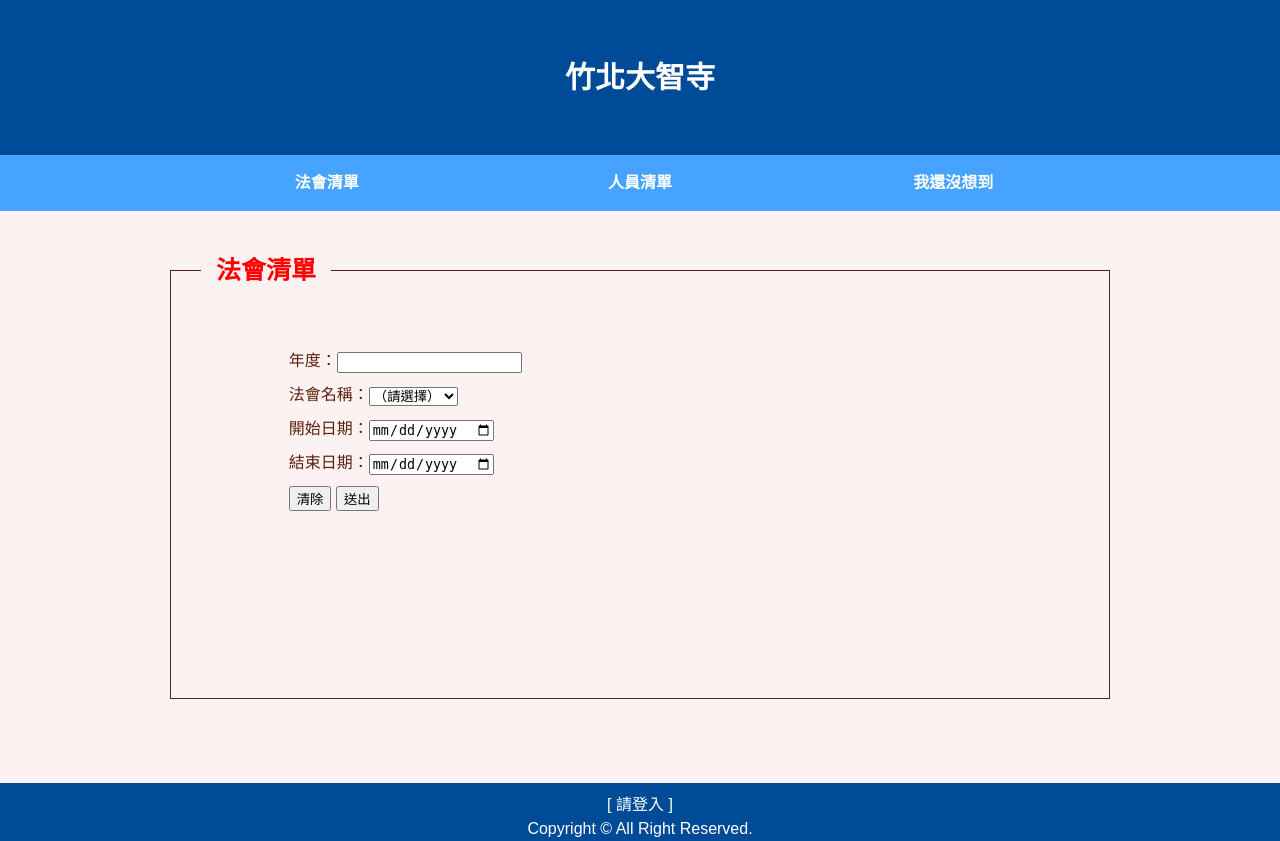
After one commit to chang861224/temple_contact, a Django app: page /pujaadd/ in a window 1280 px wide. The commit adds this page. Run offline with Django 4.2, Linux system fonts and the light colour scheme.

Commit message:
puja edit

```diff
--- a/contact/views.py
+++ b/contact/views.py
@@ -25,8 +25,19 @@ def pujalist(request):
     return render(request, "pujalist.html", locals())
 
 
+def pujaadd(request):
+    if request.method == "POST":
+        return redirect("/pujalist/")
+    return render(request, "pujaadd.html", locals())
+
+
 def pujaedit(request, pujaid=None):
-    return redirect("/pujalist/")
+    puja = models.PujaUnit.objects.get(id=pujaid)
+
+    if request.method == "POST":
+        return redirect("/pujalist/")
+
+    return render(request, "pujaedit.html", locals())
 
 
 def pujadelete(request, pujaid=None):
@@ -40,8 +51,19 @@ def personlist(request):
     return render(request, "personlist.html", locals())
 
 
+def personadd(request):
+    if request.method == "POST":
+        return redirect("/personlist/")
+    return render(request, "personadd.html", locals())
+
+
 def personedit(request, personid=None):
-    return redirect("/personlist/")
+    person = models.PersonUnit.objects.get(id=personid)
+
+    if request.method == "POST":
+        return redirect("/personlist/")
+
+    return render(request, "personedit.html", locals())
 
 
 def persondelete(request, personid=None):
--- a/static/css/base.css
+++ b/static/css/base.css
@@ -186,6 +186,11 @@ BASE LAYOUT
 	overflow-x: auto;
 }
 
+.index{
+    width: 100%;
+    text-align: center;
+}
+
 /* FOOTER */
 #footer{
     padding-top: 10px;
--- a/static/css/puja.css
+++ b/static/css/puja.css
@@ -1,3 +1,18 @@
+.puja-add{
+    width: 80%;
+    margin-top: 10px;
+    margin-bottom: 10px;
+    padding-left: 10%;
+    padding-right: 10%;
+    text-align: left;
+}
+
+.puja-add p{
+    width: 100%;
+    padding-top: 5px;
+    padding-bottom: 5px;
+}
+
 .puja-list{
     width: 90%;
     margin-left: 5%;
--- /dev/null
+++ b/templates/pujaadd.html
@@ -0,0 +1,37 @@
+{% extends 'base.html' %}
+{% load static %}
+
+{% block css %}
+<link href='{% static "css/puja.css" %}' rel="stylesheet" type="text/css" media="all">
+{% endblock %}
+
+{% block title %}
+<title>法會清單</title>
+{% endblock %}
+
+{% block fieldset_title %}法會清單{% endblock %}
+
+{% block content %}
+<div class='index'>
+    <div class="puja-add">
+        <form action="." method="POST">
+            {% csrf_token %}
+            <p>年度：<input name="year" type="number" min="2020" required></p>
+            <p>法會名稱：<select name="name">
+                <option value="" selected disabled>（請選擇）</option>
+                <option value="01">法華法會</option>
+                <option value="02">藥師光明燈</option>
+                <option value="03">藥師法會</option>
+                <option value="04">梁皇法會</option>
+                <option value="07">盂蘭法會</option>
+            </select></p>
+            <p>開始日期：<input name="start" type="date" required></p>
+            <p>結束日期：<input name="end" type="date" required></p>
+            <p>
+                <input type="reset" value="清除">
+                <input type="submit" value="送出">
+            </p>
+        </form>
+    </div>
+</div>
+{% endblock %}
--- a/templates/pujalist.html
+++ b/templates/pujalist.html
@@ -13,6 +13,8 @@
 
 {% block content %}
 <div class='index'>
+    <p><a href="/pujaadd/">新增法會</a><p>
+
     <div class="puja-list">
         <table class="puja-table">
             <tr>
@@ -37,5 +39,7 @@
             {% endfor %}
         </table>
     </div>
+
+    <p><a href="/pujaadd/">新增法會</a><p>
 </div>
 {% endblock %}
--- a/temple_contact/urls.py
+++ b/temple_contact/urls.py
@@ -27,6 +27,12 @@ urlpatterns = [
     path("pujalist/", views.pujalist),
     path("personlist/", views.personlist),
 
+    path("pujaadd/", views.pujaadd),
+
+    path("personadd/", views.personadd),
+    path("personedit/<int:personid>", views.personedit),
+    path("persondelete/<int:personid>", views.persondelete),
+
     path("register/", views.register),
     path("login/", views.login),
     path("logout/", views.logout),
```
Also changed, not shown: templates/pujaedit.html (added, +56 -0 lines).
